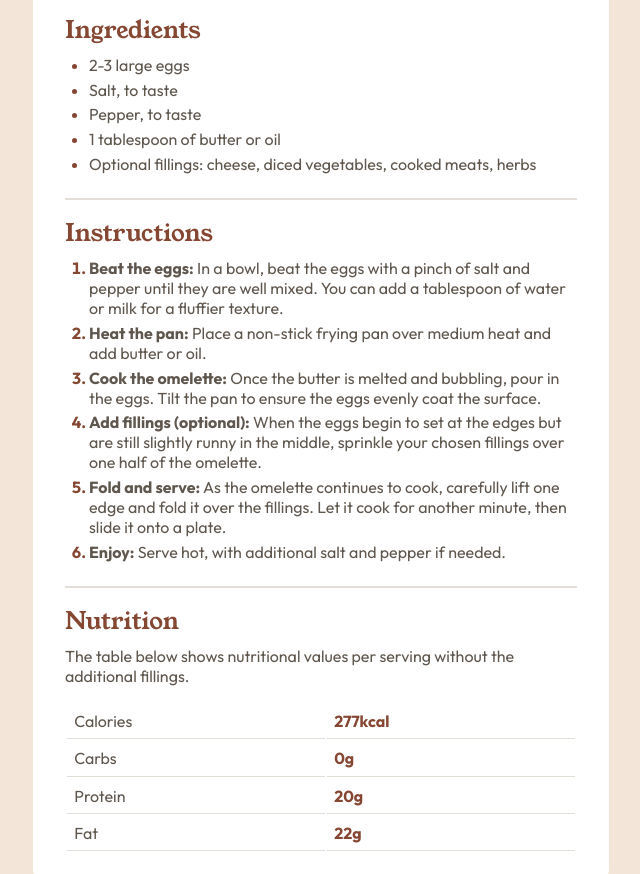
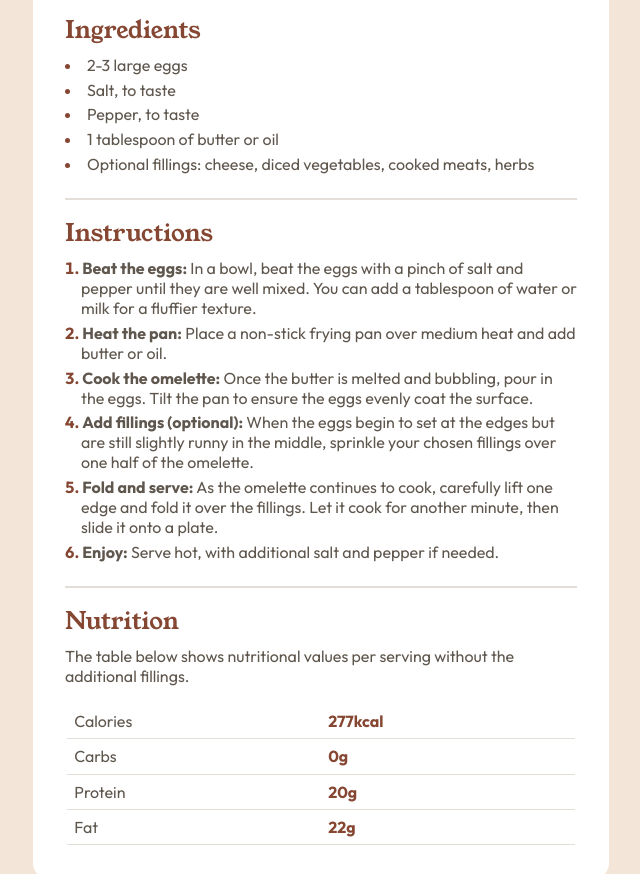
Before and after one commit to DemoStephen/recipe-page-main, a plain HTML site: page index.html in a window 1280 px wide. Shown: the part 672-1546 px from the top of the page, without its empty margins (319-959 px from the left). Drawn offline with Linux system fonts and the light colour scheme.

Commit message:
Fixed the bug from the table that prevent my border bottom from working. Also edited my ul and ordered list

```diff
--- a/style.css
+++ b/style.css
@@ -75,7 +75,11 @@ li+li{
     margin: 0.3rem 0 0 0;
 }
 ul,ol{
-    margin: 0 0 0 1.5rem;
+    list-style-position: inside;
+}
+ol li, ul li{
+    padding:  0 0 0 1em;
+    text-indent: -1em;
 }
 h2,h3{
     margin: 0 0 0.5rem 0;
@@ -91,10 +95,16 @@ table{
     margin: 1rem 0 0 0;
     width: 100%;
 }
+tr{
+    margin: 0;
+    display: flex;
+}
 th,td{
-    border-bottom: 1px solid var(--lightGrey);
     text-align: start;
     padding: .45rem;
+    border-bottom: 1px solid var(--lightGrey);
+    display: block;
+    width: 50%;
 }
 th{
     font-weight: 400;
```
